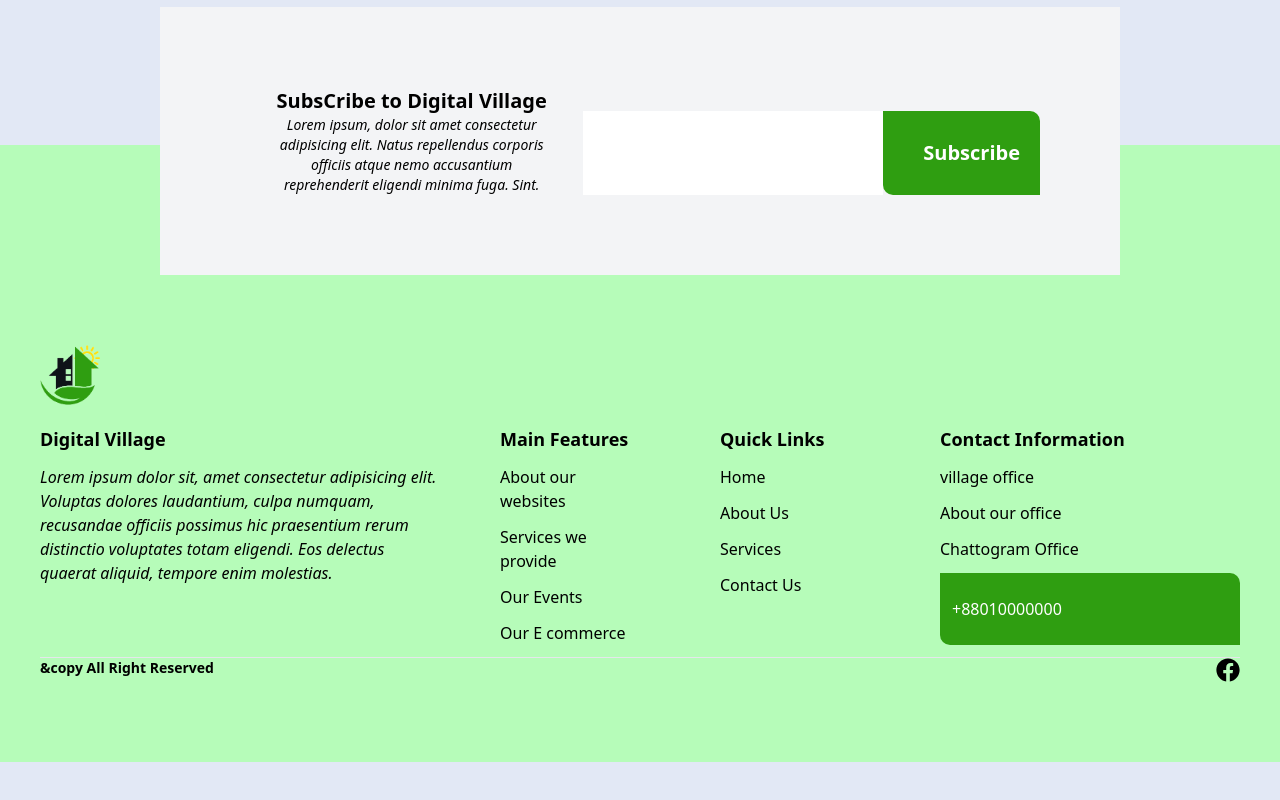
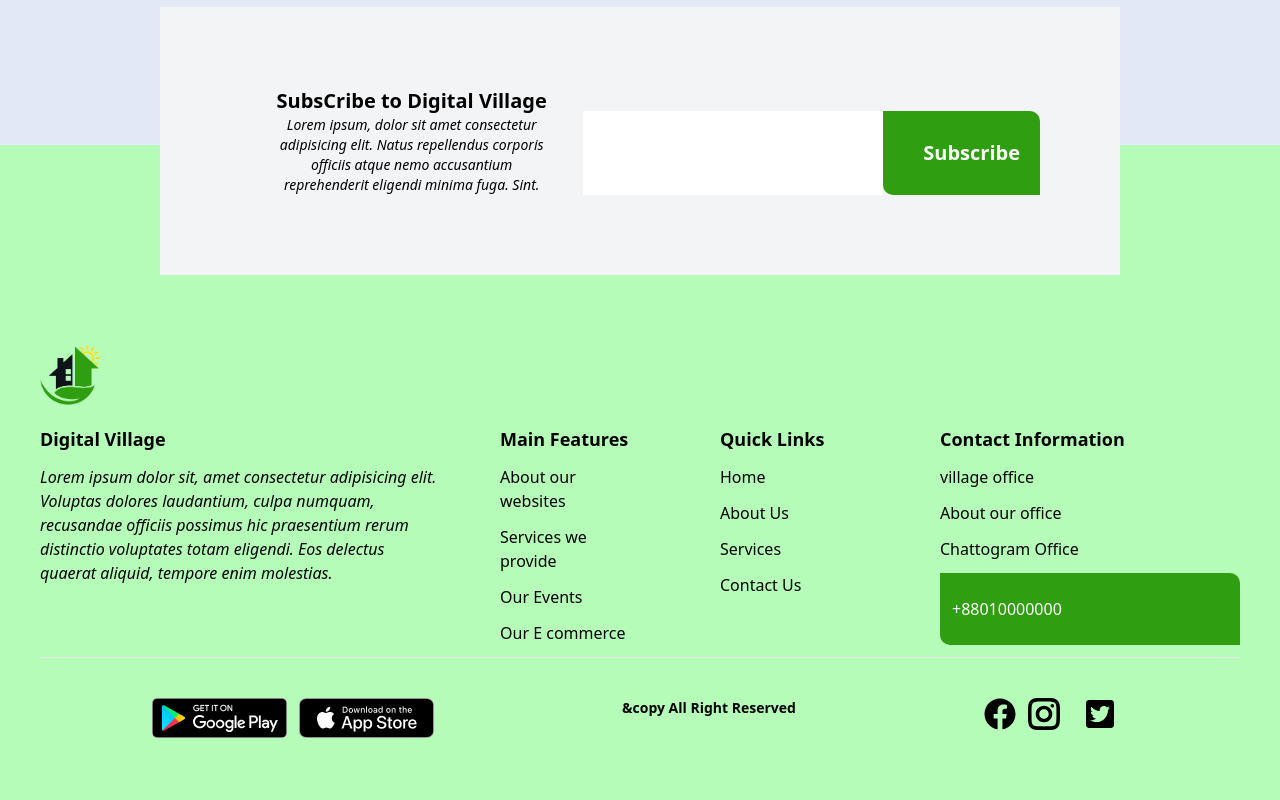
Before and after one commit to akhlakuzzalal/digital_village_front-end, a React (Create React App) app: page / in a window 1280 px wide. Shown: the part 2007-2807 px from the top of the page. Before the commit the page ends 2769 px from the top, so only its background shows below. Built offline with nearby package versions, Linux system fonts and the light colour scheme.

Commit message:
changes in footer

```diff
--- a/src/pages/shared/Home/Footer/Footer.jsx
+++ b/src/pages/shared/Home/Footer/Footer.jsx
@@ -1,6 +1,9 @@
 import React from 'react';
-import { FaFacebook } from 'react-icons/fa';
+import { FaFacebook, FaTwitterSquare } from 'react-icons/fa';
+import { GrInstagram } from 'react-icons/gr';
+import AppleStore from '../../../../assets/appstore.png';
 import logo from '../../../../assets/logo.png';
+import playStore from '../../../../assets/playstore.png';
 const Footer = () => {
   return (
     <>
@@ -108,16 +111,30 @@ const Footer = () => {
           </div>
         </div>
         <hr />
-        <div className="flex">
-          <div></div>
-          <div>
+        <div className="lg:flex lg:mx-28 pt-10">
+          <div className="flex">
+            <img className="lg:pr-3" src={playStore} alt="" />
+            <img src={AppleStore} alt="" />
+          </div>
+          <div className="ml-auto">
             <h1 className="text-sm flex items-center">
               {' '}
               &copy All Right Reserved
             </h1>
           </div>
-          <div className="ml-auto">
-            <FaFacebook className="h-6 w-6 " aria-hidden="true" />
+          <div className="ml-auto flex">
+            <FaFacebook
+              className="h-8 w-8 hover:scale-110 hover:text-primary"
+              aria-hidden="true"
+            />
+            <GrInstagram
+              className="h-8 w-8 hover:scale-110 hover:text-primary mx-3"
+              aria-hidden="true"
+            />
+            <FaTwitterSquare
+              className="h-8 w-8 hover:scale-110 hover:text-primary mx-3"
+              aria-hidden="true"
+            />
           </div>
         </div>
       </div>
```
Also changed, not shown: src/Pages/shared/Home/Header/Header.jsx (+2 -6 lines), src/assets/appstore.png (added), src/assets/playstore.png (added).
